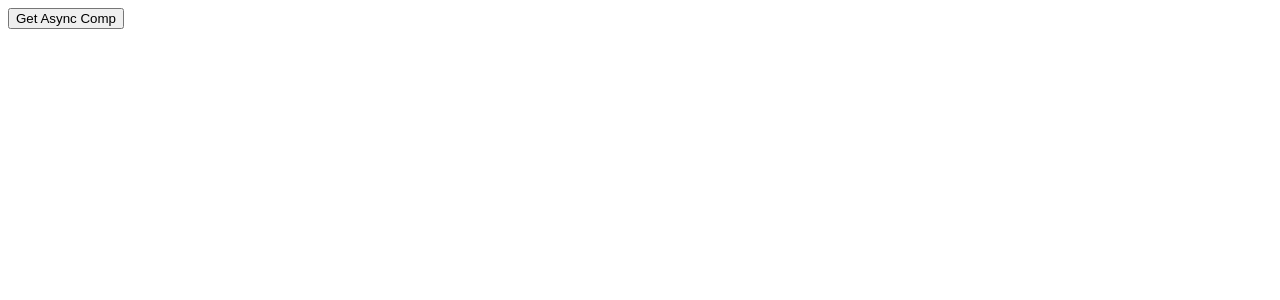
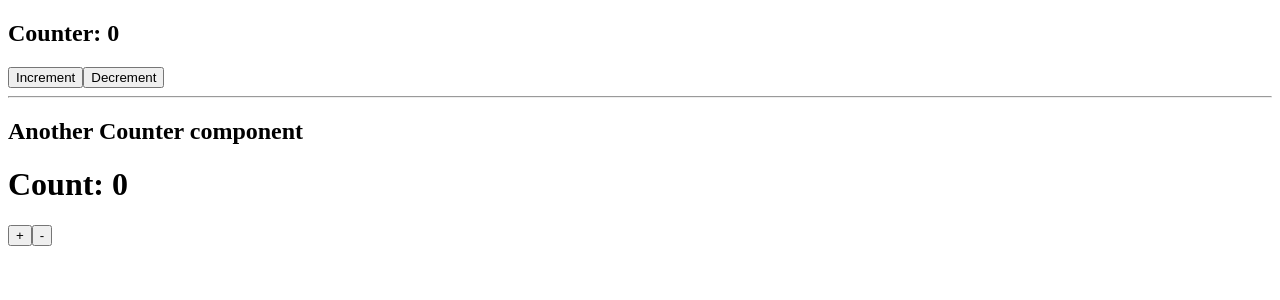
Before and after one commit to HasemMallick/vue-composition-api, a Vue app: page / in a window 1280 px wide. Shown: the top 300 px of the page. Built offline with nearby package versions, Linux system fonts and the light colour scheme.

Commit message:
added composable with example

```diff
--- a/src/App.vue
+++ b/src/App.vue
@@ -1,9 +1,11 @@
 <script setup>
-import ToggleAsync from './components/ToggleAsync.vue';
-
+import AnotherComp from './components/AnotherComp.vue';
+import CounterComp from './components/CounterComp.vue';
 
 </script>
 
 <template>
-    <ToggleAsync />
+    <CounterComp />
+    <hr>
+    <AnotherComp />
 </template>
--- /dev/null
+++ b/src/components/AnotherComp.vue
@@ -0,0 +1,21 @@
+
+<script setup>
+import { useCounter } from '@/composable/useCounter';
+
+const counter = useCounter()
+
+</script>
+
+<template>
+    <div>
+        <h2>Another Counter component </h2>
+
+        <h1>Count: {{ counter.count }}</h1>
+        <button type="button" @click="counter.incrementCounter">+</button>
+        <button type="button" @click="counter.decrementCounter">-</button>
+    </div>
+</template>
+
+<style lang="scss" scoped>
+
+</style>
--- a/src/components/AsyncComp.vue
+++ /dev/null
@@ -1,15 +0,0 @@
-
-<script setup>
-const color = ['red', 'orange', 'green', 'blue', 'white']
-</script>
-
-<template>
-    <h2>Async component </h2>
-    <ul v-for="(co, index) in color" :key="index" >
-        <li>{{ co }}</li>
-    </ul>
-</template>
-
-<style lang="scss" scoped>
-
-</style>
--- /dev/null
+++ b/src/components/CounterComp.vue
@@ -0,0 +1,29 @@
+
+<script setup>
+import { ref } from 'vue'
+
+// import the composable
+import { useCounter } from '@/composable/useCounter';
+
+// create useCounter instance
+const count = useCounter()
+
+// const count = ref(0)
+
+// const incrementCounter = () => count.value += 1000
+// const decrementCounter = () => count.value -= 1000
+
+</script>
+
+<template>
+    <div>
+        <h2>Counter: {{ count.count }}</h2>
+
+        <button type="button" @click="count.incrementCounter">Increment</button>
+        <button type="button" @click="count.decrementCounter">Decrement</button>
+    </div>
+</template>
+
+<style lang="scss" scoped>
+
+</style>
--- a/src/components/ToggleAsync.vue
+++ /dev/null
@@ -1,44 +0,0 @@
-<!-- in this example the component is loaded in the app but it is not visible (check the network tab) -->
-<!-- <script setup>
-import { ref } from 'vue'
-import AsyncComp from './AsyncComp.vue';
-
-const showComp = ref(false)
-
-const getAsyncComp = () => (showComp.value = !showComp.value)
-
-</script>
-
-<template>
-    <div v-if="showComp" >
-        <AsyncComp />
-    </div>
-    <button @click="getAsyncComp">Get Async Comp</button>
-</template>
-
-<style lang="scss" scoped>
-
-</style> -->
-
-<!-- render the component asynchronously using defineAsyncComponent -->
-<script setup>
-import { ref, defineAsyncComponent } from 'vue'
-
-const AsyncComp = defineAsyncComponent(() => import('./AsyncComp.vue'))
-
-const showComp = ref(false)
-
-const getAsyncComp = () => (showComp.value = !showComp.value)
-
-</script>
-
-<template>
-    <div v-if="showComp" >
-        <AsyncComp />
-    </div>
-    <button @click="getAsyncComp">Get Async Comp</button>
-</template>
-
-<style lang="scss" scoped>
-
-</style>
--- /dev/null
+++ b/src/composable/useCounter.js
@@ -0,0 +1,11 @@
+import { ref } from 'vue'
+
+// Counter composable
+export function useCounter(initialValue = 0) {
+    const count = ref(initialValue)
+
+    const incrementCounter = () => count.value += 1000
+    const decrementCounter = () => count.value -= 1000
+
+    return { count, incrementCounter, decrementCounter }
+}
```
